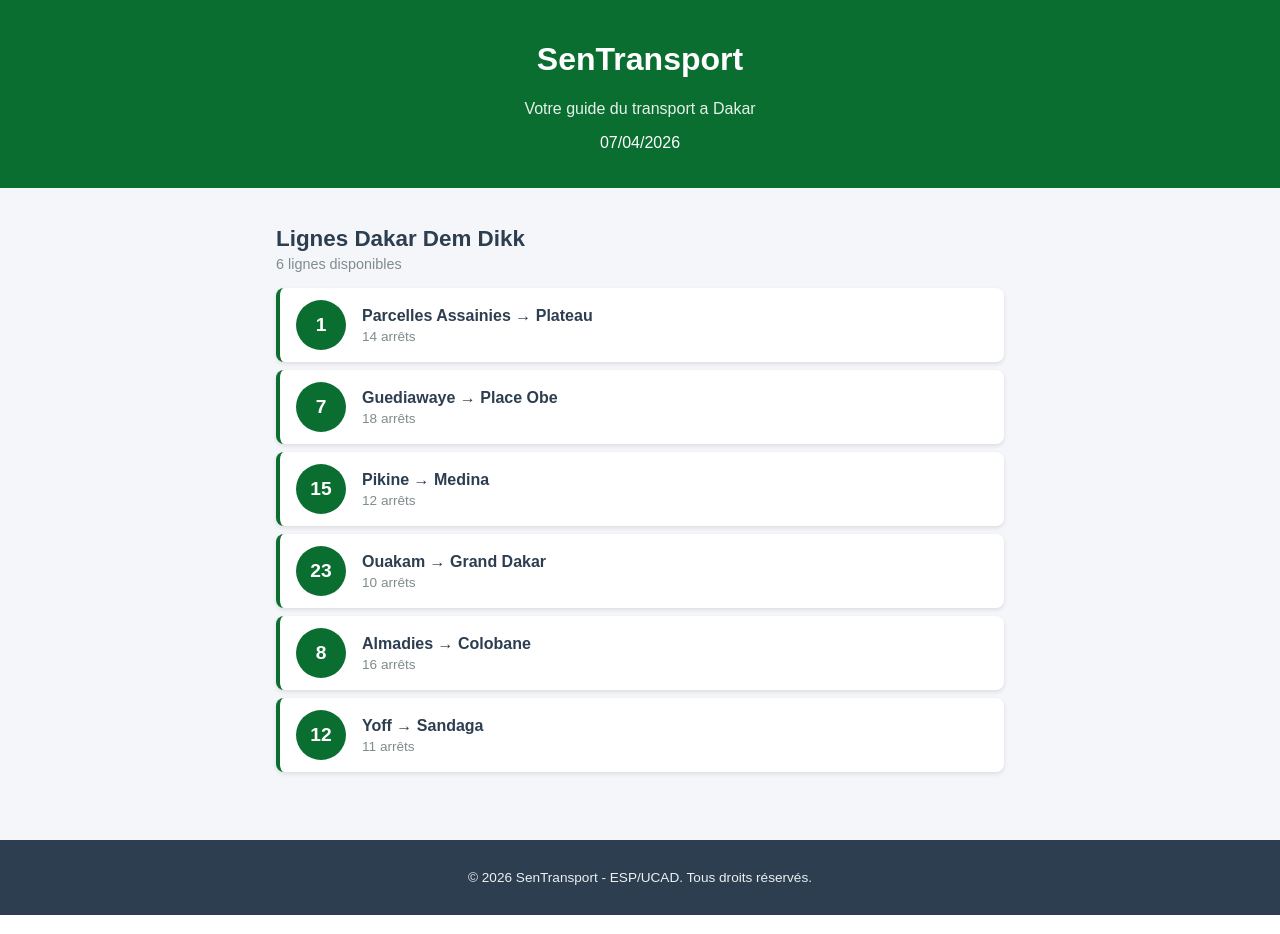
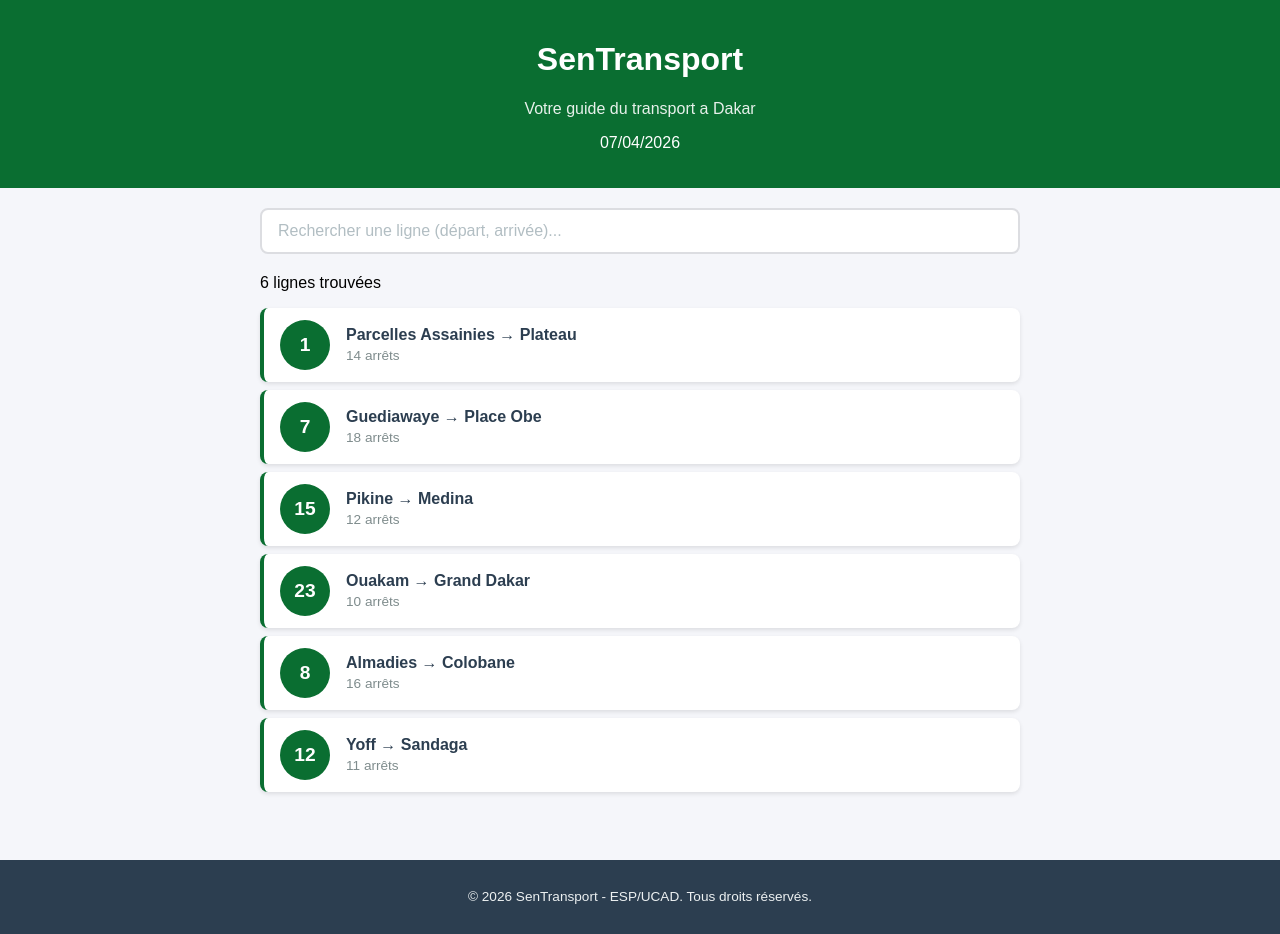
Before and after one commit to papegassama/sentransport, a React (Create React App) app: page / in a window 1280 px wide. Built offline with nearby package versions, Linux system fonts and the light colour scheme.

Commit message:
Lab 3 : etat, recherche et selection de lignes

```diff
--- a/src/App.css
+++ b/src/App.css
@@ -20,3 +20,58 @@
     padding: 12px;
   }
 }
+
+/* Styles responsives pour les mobiles (Étape 13) */
+@media (max-width: 600px) {
+  .contenu {
+    padding: 12px;
+  }
+
+  .ligne-bus {
+    padding: 10px 12px;
+  }
+
+  .ligne-numero {
+    width: 40px;
+    height: 40px;
+    font-size: 1rem;
+    margin-right: 12px;
+  }
+
+  .ligne-trajet {
+    font-size: 0.9rem;
+  }
+
+  .ligne-arrets {
+    font-size: 0.75rem;
+  }
+
+  .recherche-input {
+    padding: 10px 14px;
+    font-size: 0.9rem;
+  }
+
+  .detail-ligne {
+    padding: 12px;
+  }
+
+  .detail-titre {
+    font-size: 1rem;
+  }
+
+  .arret-numero {
+    width: 24px;
+    height: 24px;
+    font-size: 0.7rem;
+    margin-right: 10px;
+  }
+
+  .arret-nom {
+    font-size: 0.85rem;
+  }
+
+  .footer {
+    font-size: 0.8rem;
+    padding: 12px;
+  }
+}
--- a/src/App.js
+++ b/src/App.js
@@ -1,23 +1,111 @@
+import { useState } from 'react';
 import './App.css';
 import Header from './Header';
-import ListeLignes from './ListeLignes';
+import Recherche from './Recherche';
+import LigneBus from './LigneBus';
+import DetailLigne from './DetailLigne';
 import Footer from './Footer';
 
 function App() {
+  // États
+  const [recherche, setRecherche] = useState("");
+  const [ligneSelectionnee, setLigneSelectionnee] = useState(null);
+
+  // Tableau des lignes avec leurs arrêts (Étape 1)
   const lignes = [
-    { id: 1, numero: "1", depart: "Parcelles Assainies", arrivee: "Plateau", arrets: 14 },
-    { id: 2, numero: "7", depart: "Guediawaye", arrivee: "Place Obe", arrets: 18 },
-    { id: 3, numero: "15", depart: "Pikine", arrivee: "Medina", arrets: 12 },
-    { id: 4, numero: "23", depart: "Ouakam", arrivee: "Grand Dakar", arrets: 10 },
-    { id: 5, numero: "8", depart: "Almadies", arrivee: "Colobane", arrets: 16 },
-    { id: 6, numero: "12", depart: "Yoff", arrivee: "Sandaga", arrets: 11 },
+    {
+      id: 1,
+      numero: "1",
+      depart: "Parcelles Assainies",
+      arrivee: "Plateau",
+      arrets: 14,
+      listeArrets: ["Parcelles U14", "Parcelles U10", "Camberene", "Patte d'Oie", "Grand Dakar", "Colobane", "Ponty", "Plateau"]
+    },
+    {
+      id: 2,
+      numero: "7",
+      depart: "Guediawaye",
+      arrivee: "Place Obe",
+      arrets: 18,
+      listeArrets: ["Guediawaye", "Pikine", "Thiaroye", "Keur Massar", "Grand Yoff", "Parcelles", "Liberte 6", "Place Obe"]
+    },
+    {
+      id: 3,
+      numero: "15",
+      depart: "Pikine",
+      arrivee: "Medina",
+      arrets: 12,
+      listeArrets: ["Pikine Centre", "Thiaroye Gare", "Hann", "Colobane", "Fass", "Medina"]
+    },
+    {
+      id: 4,
+      numero: "23",
+      depart: "Ouakam",
+      arrivee: "Grand Dakar",
+      arrets: 10,
+      listeArrets: ["Ouakam Village", "Mermoz", "Fann", "Point E", "Liberte 5", "Grand Dakar"]
+    },
+    {
+      id: 5,
+      numero: "8",
+      depart: "Almadies",
+      arrivee: "Colobane",
+      arrets: 16,
+      listeArrets: ["Almadies", "Ngor", "Yoff", "Ouest Foire", "Liberte 6", "Colobane"]
+    },
+    {
+      id: 6,
+      numero: "12",
+      depart: "Yoff",
+      arrivee: "Sandaga",
+      arrets: 11,
+      listeArrets: ["Yoff Village", "Aeroport LSS", "Parcelles U17", "Grand Yoff", "HLM", "Sandaga"]
+    },
   ];
+
+  // Filtrer les lignes selon le texte tapé (Étape 4)
+  const lignesFiltrees = lignes.filter(ligne =>
+    ligne.depart.toLowerCase().includes(recherche.toLowerCase()) ||
+    ligne.arrivee.toLowerCase().includes(recherche.toLowerCase()) ||
+    ligne.numero.includes(recherche)
+  );
+
+  // Gérer le clic sur une ligne (Étape 7)
+  function handleClickLigne(ligne) {
+    if (ligneSelectionnee && ligneSelectionnee.id === ligne.id) {
+      setLigneSelectionnee(null); // re-clic = désélectionner
+    } else {
+      setLigneSelectionnee(ligne); // premier clic = sélectionner
+    }
+  }
 
   return (
     <div className="App">
       <Header />
       <main className="contenu">
-        <ListeLignes lignes={lignes} />
+        {/* Composant Recherche (Étape 2) */}
+        <Recherche valeur={recherche} onChange={setRecherche} />
+
+        {/* Compteur de résultats */}
+        <p className="resultat-recherche">
+          {lignesFiltrees.length} ligne{lignesFiltrees.length > 1 ? 's' : ''} trouvée{lignesFiltrees.length > 1 ? 's' : ''}
+        </p>
+
+        {/* Liste des lignes filtrées (Étape 8) */}
+        {lignesFiltrees.map(ligne => (
+          <LigneBus
+            key={ligne.id}
+            numero={ligne.numero}
+            depart={ligne.depart}
+            arrivee={ligne.arrivee}
+            arrets={ligne.arrets}
+            estSelectionnee={ligneSelectionnee && ligneSelectionnee.id === ligne.id}
+            onClick={() => handleClickLigne(ligne)}
+          />
+        ))}
+
+        {/* Affichage conditionnel des détails (Étape 10) */}
+        {ligneSelectionnee && <DetailLigne ligne={ligneSelectionnee} />}
       </main>
       <Footer />
     </div>
--- /dev/null
+++ b/src/DetailLigne.css
@@ -0,0 +1,73 @@
+.detail-ligne {
+  background-color: #ffffff;
+  border: 2px solid #0a6e31;
+  border-radius: 8px;
+  padding: 20px;
+  margin-top: 16px;
+  animation: slideDown 0.3s ease;
+}
+
+@keyframes slideDown {
+  from {
+    opacity: 0;
+    transform: translateY(-10px);
+  }
+  to {
+    opacity: 1;
+    transform: translateY(0);
+  }
+}
+
+.detail-titre {
+  color: #0a6e31;
+  margin: 0 0 8px 0;
+  font-size: 1.2rem;
+}
+
+.detail-info {
+  color: #7f8c8d;
+  margin: 0 0 16px 0;
+  font-size: 0.9rem;
+}
+
+.detail-arrets h4 {
+  color: #2c3e50;
+  margin: 0 0 8px 0;
+}
+
+.detail-liste {
+  list-style: none;
+  padding: 0;
+  margin: 0;
+}
+
+.detail-arret {
+  display: flex;
+  align-items: center;
+  padding: 8px 0;
+  border-bottom: 1px solid #f0f0f0;
+}
+
+.detail-arret:last-child {
+  border-bottom: none;
+}
+
+.arret-numero {
+  background-color: #0a6e31;
+  color: white;
+  width: 28px;
+  height: 28px;
+  border-radius: 50%;
+  display: flex;
+  align-items: center;
+  justify-content: center;
+  font-size: 0.8rem;
+  font-weight: bold;
+  margin-right: 12px;
+  flex-shrink: 0;
+}
+
+.arret-nom {
+  color: #2c3e50;
+  font-size: 0.95rem;
+}
--- /dev/null
+++ b/src/DetailLigne.js
@@ -0,0 +1,27 @@
+import './DetailLigne.css';
+
+function DetailLigne({ ligne }) {
+  return (
+    <div className="detail-ligne">
+      <h3 className="detail-titre">
+        Ligne {ligne.numero} : {ligne.depart} → {ligne.arrivee}
+      </h3>
+      <p className="detail-info">
+        {ligne.arrets} arrêts sur ce trajet
+      </p>
+      <div className="detail-arrets">
+        <h4>Arrêts principaux :</h4>
+        <ul className="detail-liste">
+          {ligne.listeArrets.map((arret, index) => (
+            <li key={index} className="detail-arret">
+              <span className="arret-numero">{index + 1}</span>
+              <span className="arret-nom">{arret}</span>
+            </li>
+          ))}
+        </ul>
+      </div>
+    </div>
+  );
+}
+
+export default DetailLigne;
--- a/src/LigneBus.css
+++ b/src/LigneBus.css
@@ -47,3 +47,12 @@
   color: #7f8c8d;
   margin-top: 4px;
 }
+
+.ligne-bus-active {
+  border-left: 4px solid #e67e22;
+  background-color: #fef9f3;
+}
+
+.ligne-bus-active .ligne-numero {
+  background-color: #e67e22;
+}
--- a/src/LigneBus.js
+++ b/src/LigneBus.js
@@ -1,8 +1,11 @@
 import './LigneBus.css';
 
-function LigneBus({ numero, depart, arrivee, arrets }) {
+function LigneBus({ numero, depart, arrivee, arrets, estSelectionnee, onClick }) {
   return (
-    <div className="ligne-bus">
+    <div
+      className={`ligne-bus ${estSelectionnee ? 'ligne-bus-active' : ''}`}
+      onClick={onClick}
+    >
       <div className="ligne-numero">{numero}</div>
       <div className="ligne-info">
         <span className="ligne-trajet">
--- /dev/null
+++ b/src/Recherche.css
@@ -0,0 +1,22 @@
+.recherche {
+  margin-bottom: 20px;
+}
+
+.recherche-input {
+  width: 100%;
+  padding: 12px 16px;
+  font-size: 1rem;
+  border: 2px solid #dcdde1;
+  border-radius: 8px;
+  outline: none;
+  box-sizing: border-box;
+  transition: border-color 0.2s;
+}
+
+.recherche-input:focus {
+  border-color: #0a6e31;
+}
+
+.recherche-input::placeholder {
+  color: #b2bec3;
+}
--- /dev/null
+++ b/src/Recherche.js
@@ -0,0 +1,17 @@
+import './Recherche.css';
+
+function Recherche({ valeur, onChange }) {
+  return (
+    <div className="recherche">
+      <input
+        type="text"
+        className="recherche-input"
+        placeholder="Rechercher une ligne (départ, arrivée)..."
+        value={valeur}
+        onChange={(e) => onChange(e.target.value)}
+      />
+    </div>
+  );
+}
+
+export default Recherche;
```
